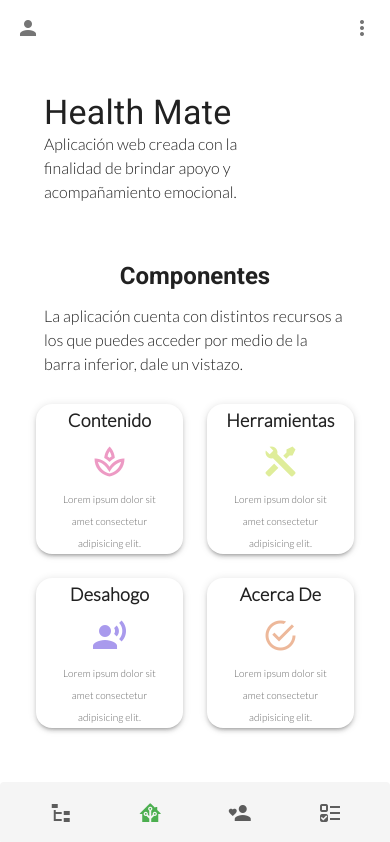
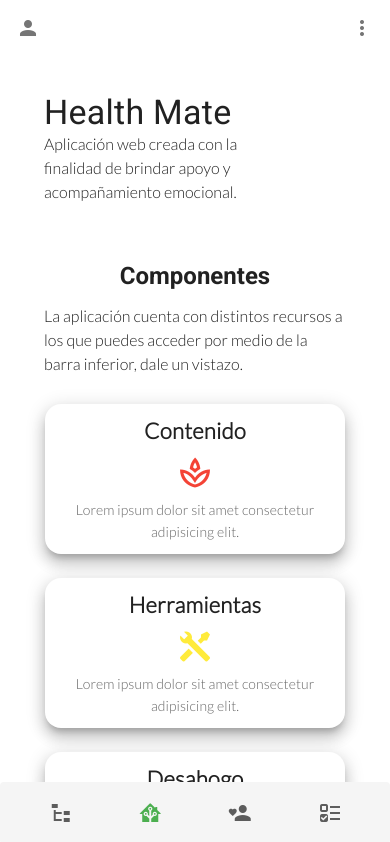
Before and after one commit to RickBm400/autismo-app-regulacion, a Vue app: page /home in a window 390 px wide. Shown: the top 842 px of the page. Built offline with nearby package versions, Linux system fonts and the light colour scheme; sample sign-in values are in the browser's storage.

Commit message:
feat: configuraciones en el responsive

```diff
--- a/src/components/landing/navBar.vue
+++ b/src/components/landing/navBar.vue
@@ -1,8 +1,8 @@
 <template>
   <v-container fluid>
     <v-app-bar app elevation="0" color="white">
-      <v-icon v-if="$vuetify.breakpoint.mdAndDown"> mdi-account </v-icon>
-      <v-spacer></v-spacer>
+      <v-icon v-if="$vuetify.breakpoint.smAndDown"> mdi-account </v-icon>
+      <v-spacer v-if="$vuetify.breakpoint.smAndDown"></v-spacer>
       <v-menu>
         <template v-slot:activator="{ on, off }">
           <v-icon v-on="on" v-bind="off"> mdi-dots-vertical </v-icon>
--- a/src/components/landing/sideBar.vue
+++ b/src/components/landing/sideBar.vue
@@ -48,7 +48,7 @@ export default {
         ...mapState('user',['user'])
     },
     mounted(){
-        this.userTag=this.user.email
+        this.userTag=(JSON.parse(localStorage.getItem('user'))).email
     },
     methods:{
         ...mapMutations('user', ['logOut']),
--- a/src/views/landingPage/HomeView.vue
+++ b/src/views/landingPage/HomeView.vue
@@ -4,35 +4,51 @@
       <v-row>
         <v-col cols="9">
           <span class="text-h4">Health Mate</span>
-          <p>Aplicación web creada con la finalidad de brindar apoyo y acompañamiento emocional.</p>
+          <p>
+            Aplicación web creada con la finalidad de brindar apoyo y
+            acompañamiento emocional.
+          </p>
         </v-col>
       </v-row>
     </v-sheet>
 
-    <div class="pa-5 pb-0">
-      <span class="d-flex mb-3 justify-center font-weight-bold text-h5">Componentes</span>
-      <p>La aplicación cuenta con distintos recursos a los que puedes acceder por medio de la barra inferior, dale un vistazo.</p>
+      <div class="pa-5 pb-0 d-flex flex-column align-center">
+        <span class="d-flex mb-3 d-flex justify-center font-weight-bold text-h5"
+          >Componentes</span
+        >
+        <p>
+          La aplicación cuenta con distintos recursos a los que puedes acceder
+          por medio de la barra inferior, dale un vistazo.
+        </p>
       </div>
-    <v-row class=" pa-3">
-        <v-col cols="6" v-for="( item , i ) in cards" :key="i">
+      <v-sheet>
+        <v-row class="pt-3">
+          <v-col :cols="$vuetify.breakpoint.smAndDown?12:3"  v-for="(item, i) in cards" :key="i" class="d-flex justify-center">
             <v-card
-          height="150"
-          width="170"
+              :height="$vuetify.breakpoint.smAndDown?150:200"
+              :width="$vuetify.breakpoint.smAndDown?300:230"
               class="rounded-xl d-flex flex-column align-center justify-center"
-          elevation="3"
+              elevation="10"
             >
-          <v-card-title class="pb-0 font-weight-bold text-center" style="word-break:break-word;font-size: 18px;">
+              <v-card-title
+                class="pb-0 font-weight-bold text-center"
+                style="word-break: break-word; font-size: 22px"
+              >
                 {{ item.title }}
               </v-card-title>
               <v-icon :color="item.color" class="py-2" large>
-            {{item.icon}}
+                {{ item.icon }}
               </v-icon>
-          <v-card-subtitle class="pt-0" style="font-size:10px; text-align:center">
-            {{item.content}}
+              <v-card-subtitle
+                class="pt-0"
+                style="font-size: 14px; text-align: center; font-weight: 500;"
+              >
+                {{ item.content }}
               </v-card-subtitle>
             </v-card>
           </v-col>
         </v-row>
+      </v-sheet>
   </v-container>
 </template>
 
@@ -42,32 +58,28 @@ export default {
     return {
       cards: [
         {
-          color: '#ed9ac4',
-          title: 'Contenido',
-          content:
-            'Lorem ipsum dolor sit amet consectetur adipisicing elit.',
-          icon: 'mdi-spa-outline'
+          color: "red",
+          title: "Contenido",
+          content: "Lorem ipsum dolor sit amet consectetur adipisicing elit.",
+          icon: "mdi-spa-outline",
         },
         {
-          color: '#dfed9a',
-          title: 'Herramientas',
-          content:
-            'Lorem ipsum dolor sit amet consectetur adipisicing elit.',
-          icon: 'mdi-tools'
+          color: "yellow",
+          title: "Herramientas",
+          content: "Lorem ipsum dolor sit amet consectetur adipisicing elit.",
+          icon: "mdi-tools",
         },
         {
-          color: '#a99aed',
-          title: 'Desahogo',
-          content:
-            'Lorem ipsum dolor sit amet consectetur adipisicing elit.',
-          icon: 'mdi-account-voice',
+          color: "purple",
+          title: "Desahogo",
+          content: "Lorem ipsum dolor sit amet consectetur adipisicing elit.",
+          icon: "mdi-account-voice",
         },
         {
-          color: '#edb89a',
-          title: 'Acerca De',
-          content:
-            'Lorem ipsum dolor sit amet consectetur adipisicing elit.',
-          icon: 'mdi-checkbox-marked-circle-outline'
+          color: "green",
+          title: "Acerca De",
+          content: "Lorem ipsum dolor sit amet consectetur adipisicing elit.",
+          icon: "mdi-checkbox-marked-circle-outline",
         },
       ],
     };
--- a/src/views/landingPage/dailyRoutine.vue
+++ b/src/views/landingPage/dailyRoutine.vue
@@ -1,8 +1,8 @@
 <template>
-  <v-container fluid>
-    <v-card  width="100%" elevation="0">
-      <v-row>
-        <v-col cols="9">
+  <v-container fluid :class="$vuetify.breakpoint.smAndDown?'pa-0':'d-flex'">
+    <v-card  :width="$vuetify.breakpoint.smAndDown?'100%': '40%'" elevation="0" class="align-center">
+      <v-row >
+        <v-col :cols="$vuetify.breakpoint.smAndDown? 9:12">
           <v-card-title class="text-h5 font-weight-bold pb-5">
             Zona de desahogo
           </v-card-title>
@@ -11,7 +11,7 @@
             recuerdos importantes.
           </v-card-subtitle>
         </v-col>
-        <v-col cols="3" class="d-flex align-center justify-center">
+        <v-col :cols="$vuetify.breakpoint.smAndDown? 3:12" class="d-flex align-center justify-center">
           <v-dialog max-width="400">
             <template v-slot:activator="{ on, off }">
               <v-btn
@@ -20,11 +20,11 @@
                 v-bind="off"
                 v-on="on"
                 elevation="0"
-                class="green white--text"
+                class="green white--text rounded-pill"
                 :ripple="false"
               >
                 <v-icon> mdi-plus </v-icon>
-                <span v-if="!$vuetify.breakpoint.smAndDown" style="font-weight:800" class="text-capitalize white--text">Nueva Entrada</span>
+                <span v-if="!$vuetify.breakpoint.smAndDown" style="font-weight:800" class=" text-capitalize white--text">Nueva Entrada</span>
               </v-btn>
             </template>
             <template v-slot:default="dialog" >
@@ -100,9 +100,10 @@
       </v-row>
     </v-card>
 
-    <v-row>
+<v-card :width="$vuetify.breakpoint.smAndDown?'100%':'60%'" :height="$vuetify.breakpoint.mdAndUp?'600':'auto'" :class="$vuetify.breakpoint.mdAndUp?'overflow-auto':''" class="mt-5 pt-3 px-3 " elevation="0">
+  <v-row>
       <v-col
-        :cols="$vuetify.breakpoint.smAndDown ? 12 : 4"
+        :cols="$vuetify.breakpoint.smAndDown ? 12 : 12"
         v-for="(item, i) in values"
         :key="i"
       >
@@ -222,13 +223,14 @@
           </template>
         </v-dialog>
       </v-col>
-    </v-row>
+  </v-row>
+</v-card>
   </v-container>
 </template>
 
 <script>
 import { mapState } from "vuex";
-import { onValue, ref, remove, set, update } from "firebase/database";
+import { onValue, ref, set, update } from "firebase/database";
 import firebase from "@/firebase/index";
 
 export default {
@@ -367,3 +369,18 @@ export default {
   },
 };
 </script>
+<style >
+*::-webkit-scrollbar {
+  width: 10px;
+}
+
+*::-webkit-scrollbar-track {
+  background-color: #e4e4e4;
+  border-radius: 100px;
+}
+
+*::-webkit-scrollbar-thumb {
+  background-color: #94918c;
+  border-radius: 100px;
+}
+</style>
--- a/src/views/landingPage/regulationSection.vue
+++ b/src/views/landingPage/regulationSection.vue
@@ -14,11 +14,11 @@
     </v-card>
 
     <!-- Listado de preguntas a realizar -->
-    <div v-for="(item, i) in questions" style="width:100%" :key="i" class="px-5 d-flex flex-column align-center justify-center">
+    <div v-for="(item, i) in questions" style="width:100%" :key="i" class=" d-flex flex-column align-center justify-center">
       <!-- Carta con titulo del grupo de preguntas -->
       <v-card
         height="60"
-        width="700"
+        :width="$vuetify.breakpoint.smAndDown?300: 700"
         max-width="700"
         class="my-3 rounded-lg d-flex align-center"
         elevation="7"
@@ -49,7 +49,7 @@
           <v-card
             v-for="(itema, j) in item.content"
             :key="j"
-            width="700"
+            :width="$vuetify.breakpoint.smAndDown?300: 700"
             max-width="700"
             elevation="3"
             class="mb-2 pa-5 rounded-lg"
--- a/src/views/sections/login.vue
+++ b/src/views/sections/login.vue
@@ -81,7 +81,7 @@ export default {
                 const data = (snapshot.val())[userData._id]
                 this.setUser(data)
                 localStorage.setItem('user', JSON.stringify(userData))
-                this.$router.push('/home')
+                this.$router.go()
             })
         }
 
```
Lines whose indentation alone changed are shown as unchanged.
